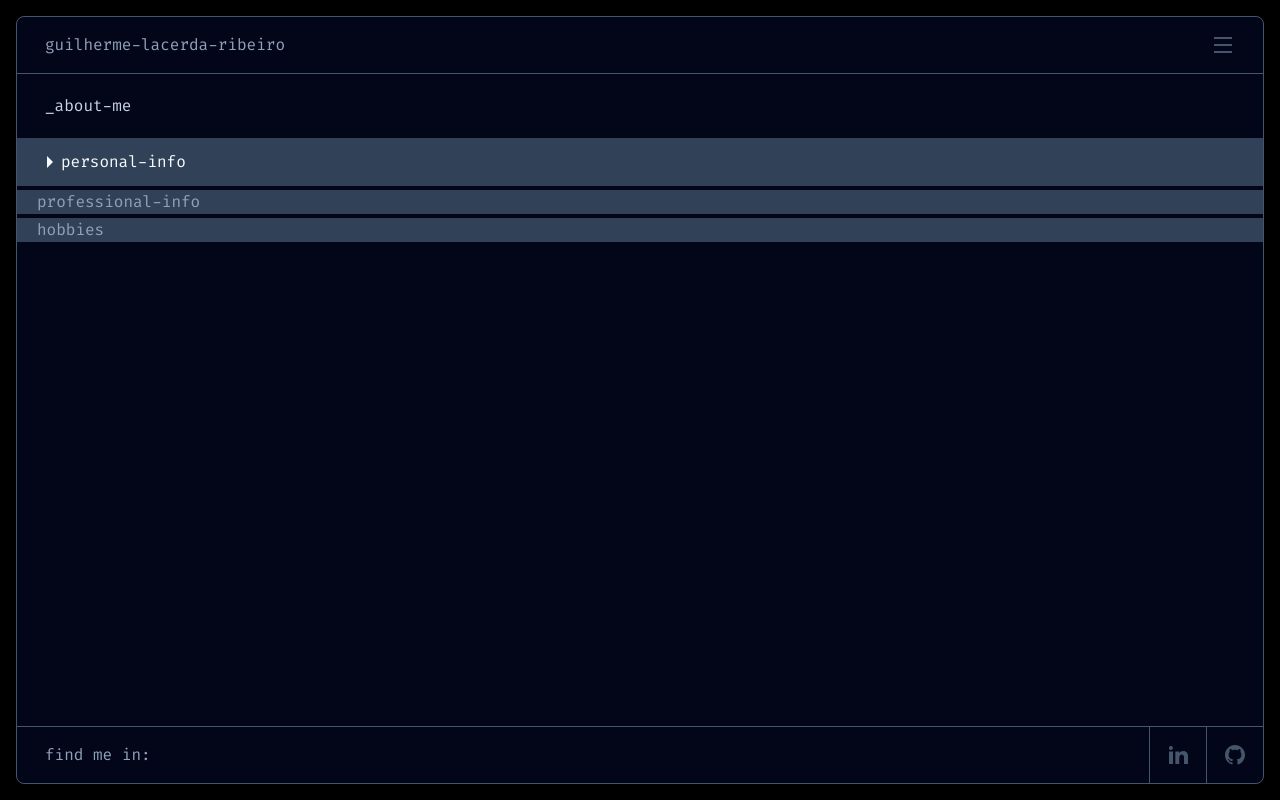
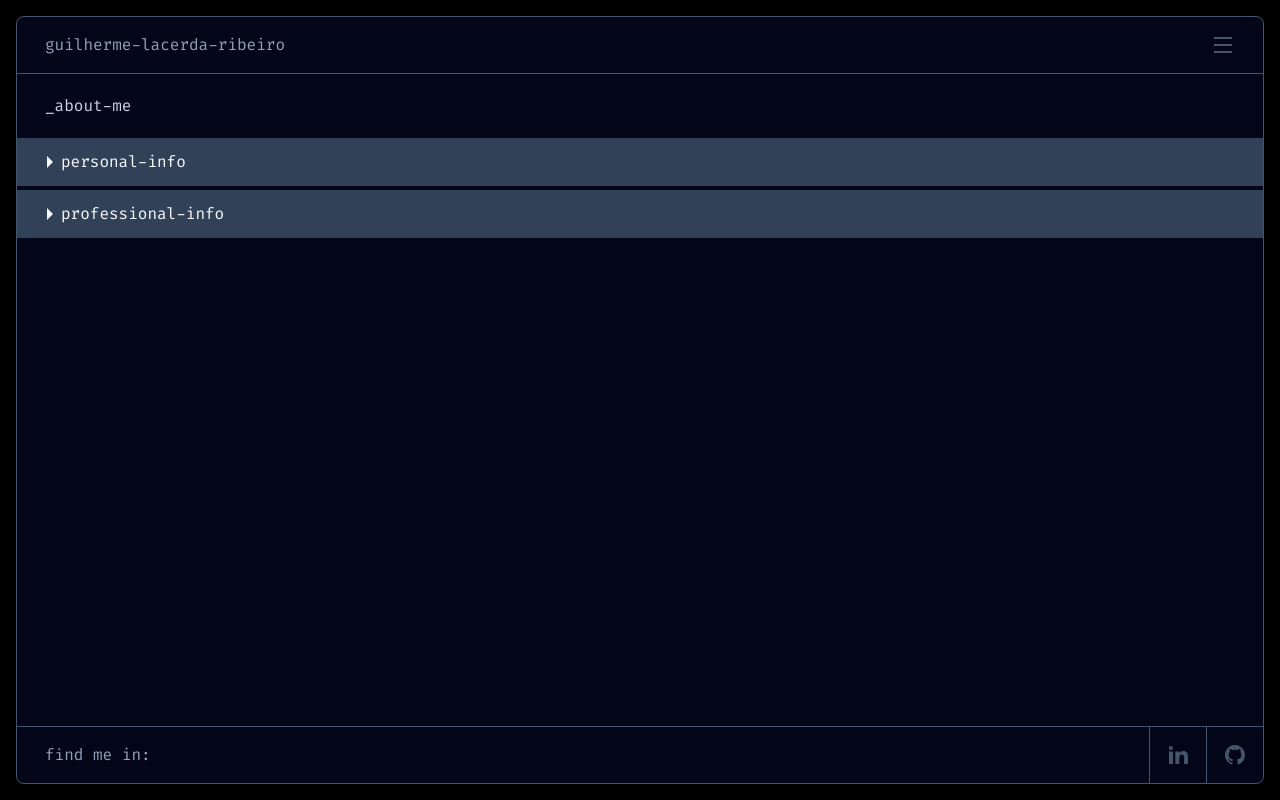
Before and after one commit to guilherme-lacerda-ribeiro/coleguia, a React (Vite) app: page /about in a window 1280 px wide. Built offline with nearby package versions, Linux system fonts and the light colour scheme.

Commit message:
professional-info skeleton

```diff
--- /dev/null
+++ b/src/pages/AboutMe/ProfessionalInfo/index.jsx
@@ -0,0 +1,11 @@
+import ItemContainer from "../../../components/ItemContainer";
+
+const ProfessionalInfo = () => {
+  return (
+    <ItemContainer title='professional-info'>
+      bla
+    </ItemContainer>
+  );
+};
+
+export default ProfessionalInfo;
--- a/src/pages/AboutMe/index.jsx
+++ b/src/pages/AboutMe/index.jsx
@@ -1,4 +1,5 @@
 import PersonalInfo from "./PersonalInfo";
+import ProfessionalInfo from "./ProfessionalInfo";
 
 const AboutMe = () => {
   return (
@@ -8,11 +9,8 @@ const AboutMe = () => {
         <section className="bg-slate-700 pt-3">
           <PersonalInfo />
         </section>
-        <section className="bg-slate-700 px-5">
-          professional-info
-        </section>
-        <section className="bg-slate-700 px-5">
-          hobbies
+        <section className="bg-slate-700 pt-3">
+          <ProfessionalInfo />
         </section>
       </div>
     </>
```
